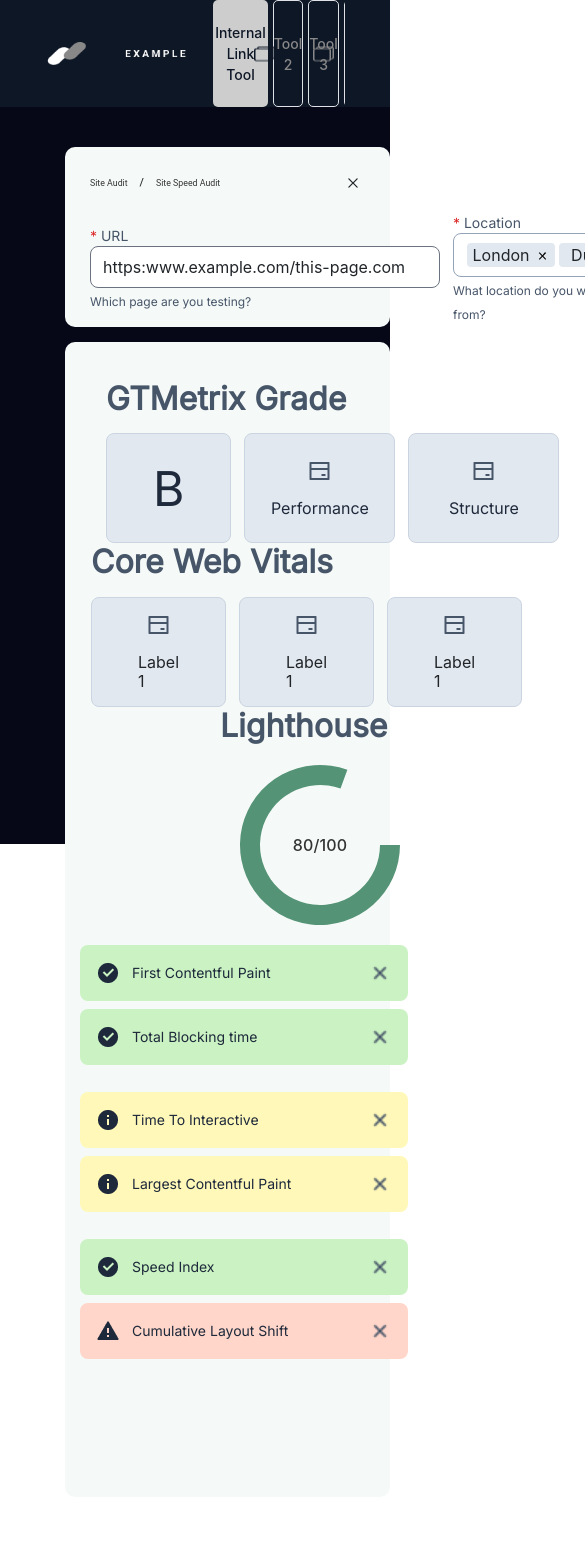
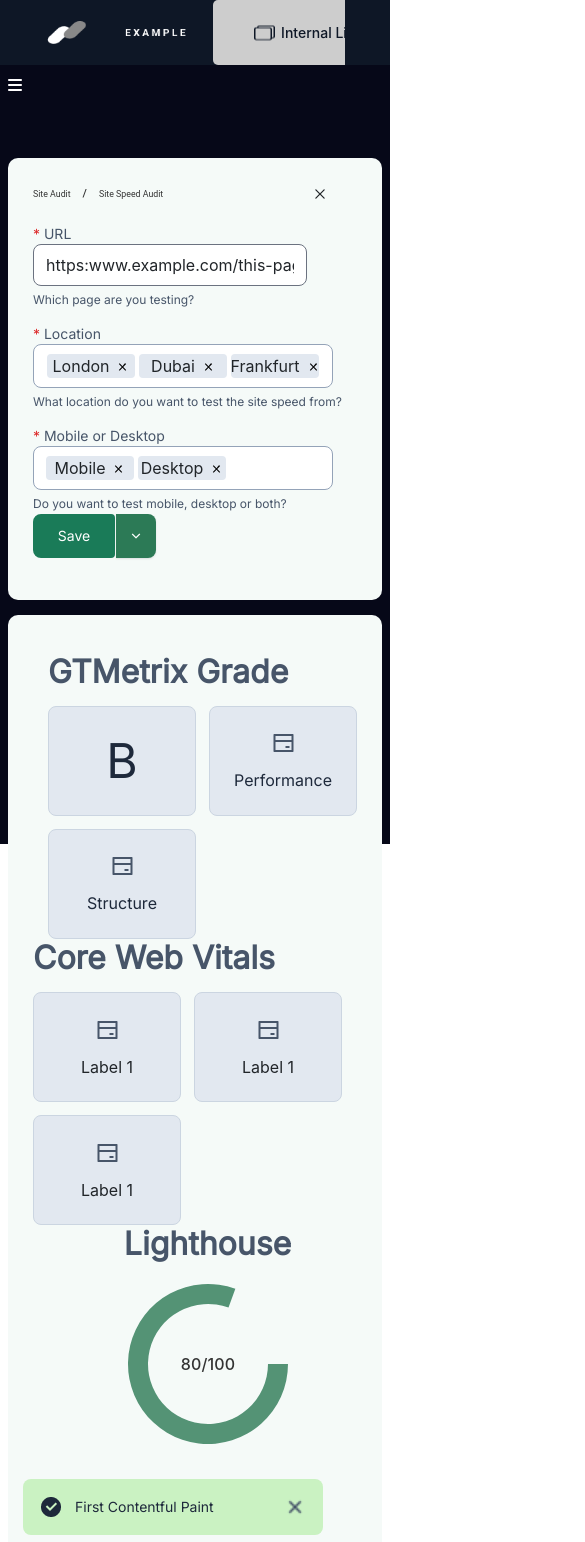
Before and after one commit to MamtazDev/ExampleDarkMode, a React (Vite) app: page / in a window 390 px wide. Shown: the top 1542 px of the page, 585 px wide, since content can reach past the window. Before the commit the page ends 1499 px from the top, so only its background shows below. Built offline with nearby package versions, Linux system fonts and the light colour scheme.

Commit message:
responsive css add

```diff
--- a/index.html
+++ b/index.html
@@ -10,14 +10,9 @@
     integrity="sha384-Gn5384xqQ1aoWXA+058RXPxPg6fy4IWvTNh0E263XmFcJlSAwiGgFAW/dAiS6JXm" crossorigin="anonymous">
   <link href="https://cdnjs.cloudflare.com/ajax/libs/flowbite/1.8.1/flowbite.min.css" rel="stylesheet" />
   <link rel="stylesheet" href="https://fonts.googleapis.com/css?family=Inter&display=swap">
-  <link
-  rel="stylesheet"
-  href="https://cdnjs.cloudflare.com/ajax/libs/font-awesome/6.3.0/css/all.min.css"
-  integrity="sha384-o5gG20XP0zjV+dI2z7RGSzBn6sHaa4/svxM5zl0l1/m6P2lAC3qnLfQT5paI5p2Dj"
-  crossorigin="anonymous"
-/>
-
-
+  <link rel="stylesheet" href="https://cdnjs.cloudflare.com/ajax/libs/font-awesome/6.4.2/css/all.min.css"
+    integrity="sha512-z3gLpd7yknf1YoNbCzqRKc4qyor8gaKU1qmn+CShxbuBusANI9QpRohGBreCFkKxLhei6S9CQXFEbbKuqLg0DA=="
+    crossorigin="anonymous" referrerpolicy="no-referrer" />
 </head>
 
 <body>
--- a/src/App.css
+++ b/src/App.css
@@ -16,61 +16,39 @@ tspan {
   letter-spacing: 0.16px;
 }
 
-
-.sidebar_responsive{
-  max-width: 15% !important;
+.no-scrollbar::-webkit-scrollbar {
+  display: none !important;
 }
 
-.hambarg{
-  display: none;
+.recharts-wrapper {
+  margin: auto !important;
 }
+
 /* header */
-#tools_parent{
+#tools_parent {
 
   max-width: 250px !important;
 }
 
 @media only screen and (max-width: 1024px) {
-  .sidebar_responsive{
-    /* position: absolute;
-    left: -10000px !important; */
-    display: none !important;
-  }
-  .tools_container{
+  .tools_container {
     overflow-x: scroll !important;
   }
-  .hambarg{
-    display: block;
-  }
-  #tools_parent{
+
+
+  #tools_parent {
     width: 250px !important;
   }
-  .tools_container{
+
+  .tools_container {
     overflow-x: scroll !important;
   }
 }
 
 @media only screen and (max-width: 768px) {
-  .sidebar_responsive{
-    /* position: absolute;
-    left: -10000px !important; */
-    display: none !important;
-  }
-  .tools_container{
+
+  .tools_container {
     overflow-x: scroll !important;
-  }
-  .hambarg{
-    display: block;
-  }
-}
-
-@media only screen and (max-width: 600px) {
-  .sidebar_responsive{
-    position: absolute;
-    left: -10000px !important;
-  }
-  .hambarg{
-    display: block !important;
   }
 
 }
--- a/src/Components/Header/Header.jsx
+++ b/src/Components/Header/Header.jsx
@@ -50,7 +50,7 @@ const Header = () => {
     setHoverIndex(null);
   };
   return (
-    <div className="bg-[#f5faf8] dark:bg-[#0e1726] flex items-center  px-[45px] shadow-md dark:shadow-none">
+    <div className="bg-[#f5faf8] dark:bg-[#0e1726] flex items-center  px-[45px] shadow-md dark:shadow-none overflow-x-scroll no-scrollbar">
       <div>
         <Link to="/">
           <img
@@ -71,7 +71,7 @@ const Header = () => {
               pathname === item.link
                 ? "bg-[#01ab76] dark:bg-[#cdcdcd] border-transparent "
                 : "bg-[#f3f5f8] dark:bg-[#0e1726] border border-[#01ab76]  dark:border-[#888]"
-            }  w-full flex justify-center items-center hover:bg-[#01ab76] hover:dark:bg-[#cdcdcd]  rounded-[5px] border-[2px] `}
+            }  min-w-[250px] flex justify-center items-center hover:bg-[#01ab76] hover:dark:bg-[#cdcdcd]  rounded-[5px] border-[2px] `}
           >
             <Link
               to={item.link}
--- a/src/Components/Outlet/GreenOutlet/Audit.jsx
+++ b/src/Components/Outlet/GreenOutlet/Audit.jsx
@@ -4,14 +4,14 @@ import { RxCross2 } from "react-icons/rx";
 import dropdown from "../../../assets/Images/arrow-down-s-line.png";
 import InputValue from "./InputValue/InputValue";
 import InputValue2 from "./InputValue/InputValue2";
-import "../../../Responsive/Responsive.css"
+import "../../../Responsive/Responsive.css";
 const Audit = () => {
   const initialCityData = ["London", "Dubai", "Frankfurt"];
   const initialCityData1 = ["Mobile", "Desktop"];
 
   return (
-    <div>
-      <div className="mt-10 first_div">
+    <div className="mb-[15px]">
+      <div className="mt-[45px] first_div gap-4 pb-[42px]">
         <div className="text_cross ">
           <div className="site_audit_text flex content-around items-center gap-3">
             <small>Site Audit</small>
@@ -24,7 +24,7 @@ const Audit = () => {
             </p>
           </div>
         </div>
-        <div className="first_section_container">
+        <div className="first_section_container flex-wrap gap-3">
           <div className="main_container ">
             <div className="">
               <p className="url_text">
@@ -60,7 +60,6 @@ const Audit = () => {
             </div>
           </div>
 
-          <div className="">
           <div className="save_btn_container">
             <button className="btn save_btn" type="button">
               Save
@@ -72,7 +71,6 @@ const Audit = () => {
         </div>
       </div>
     </div>
-    </div>
   );
 };
 
--- a/src/Components/Outlet/GreenOutlet/GreenOutlet.css
+++ b/src/Components/Outlet/GreenOutlet/GreenOutlet.css
@@ -1,5 +1,4 @@
 .url_input {
-
     min-width: 350px;
     padding: var(--gap-md, 12px) var(--gap-sm, 8px);
     border-radius: var(--radius-radius-md, 8px) !important;
@@ -37,8 +36,9 @@ button:focus {
     border-radius: 10px;
     background: #F5FAF8;
     max-width: 1525px;
-    height: 180px;
+    /* height: 180px; */
     padding-left: 25px;
+    padding-right: 25px;
 }
 
 .question_page {
@@ -48,6 +48,7 @@ button:focus {
     font-style: normal;
     font-weight: 400;
 }
+
 .url_text {
     overflow: hidden;
     color: var(--colors-neutral-600, #475569);
@@ -61,6 +62,7 @@ button:focus {
 
 .main_container {
     display: flex;
+    flex-wrap: wrap;
     gap: 13px;
     align-items: center;
 }
@@ -87,8 +89,9 @@ button:focus {
     font-weight: 500;
     max-width: 82px;
     height: 44px;
-    border-top-left-radius:8px;
-    border-bottom-left-radius:8px;
+    border-top-left-radius: 8px;
+    border-bottom-left-radius: 8px;
+    width: 82px;
     /* margin-right: 66px; */
     /* margin-top: 29px; */
 
@@ -106,6 +109,7 @@ button:focus {
     border-bottom-right-radius: 8px;
     background: #2C7A56;
     box-shadow: 0px 1px 2px 0px rgba(30, 41, 59, 0.12);
+    width: 40px;
 }
 
 .ml_1 {
@@ -133,7 +137,7 @@ button:focus {
     display: flex;
     gap: 13px;
     align-items: center;
-/* flex-wrap: wrap; */
+    /* flex-wrap: wrap; */
 }
 
 .gmt_heading {
@@ -269,7 +273,7 @@ button:focus {
 /* second section */
 .B_div {
     display: flex;
-    max-width: 151px;
+    width: 148px;
     height: 110px;
     padding: var(--gap-xl, 24px) var(--gap-3lg, 46px);
     flex-direction: column;
@@ -384,3 +388,20 @@ button:focus {
     padding: 6px !important;
 }
  */
+
+@media screen and (max-width:667px) {
+    .url_input {
+        min-width: unset !important;
+    }
+
+    .progressbar {
+        padding-left: 0;
+    }
+
+    .tooltip_green,
+    .tooltip_yellow,
+    .tooltip_red {
+        min-width: 300px !important;
+        gap: 10px;
+    }
+}
--- a/src/Components/Outlet/GreenOutlet/ToolTip.jsx
+++ b/src/Components/Outlet/GreenOutlet/ToolTip.jsx
@@ -9,7 +9,7 @@ const ToolTip = () => {
       <div
         className="row"
         style={{
-          width: "672px",
+          maxWidth: "672px",
           marginLeft: "auto",
           marginRight: "auto",
           marginBottom: "19px",
@@ -43,17 +43,6 @@ const ToolTip = () => {
             </span>
           </button>
         </div>
-      </div>
-      {/* second row design */}
-      <div
-        className="row"
-        style={{
-          width: "672px",
-          marginLeft: "auto",
-          marginRight: "auto",
-          marginBottom: "19px",
-        }}
-      >
         <div className="col-lg-6 col-sm-12">
           <button
             type="button"
@@ -82,18 +71,6 @@ const ToolTip = () => {
             </span>
           </button>
         </div>
-      </div>
-
-      {/* third row */}
-      <div
-        className="row"
-        style={{
-          width: "672px",
-          marginLeft: "auto",
-          marginRight: "auto",
-          marginBottom: "19px",
-        }}
-      >
         <div className="col-lg-6 col-sm-12">
           <button
             // data-tooltip-target="tooltip-bottom"
--- a/src/Components/Outlet/GreenOutlet/WebVitals.jsx
+++ b/src/Components/Outlet/GreenOutlet/WebVitals.jsx
@@ -10,11 +10,14 @@ import ApiIntegration from "../ApiIntegration/ApiIntegration";
 const WebVitals = () => {
   return (
     <div className="section2_main">
-      <div style={{ marginTop: "15px" }} className="row section_2_container">
+      <div
+        style={{ marginBottom: "15px" }}
+        className="row mx-0 gy-4 section_2_container"
+      >
         {/* first div */}
-        <div className="col-sm-12 col-lg-4">
+        <div className="col-12 col-lg-4">
           <h2 className="gmt_heading">GTMetrix Grade</h2>
-          <div iv className="gmt_child">
+          <div iv className="gmt_child flex-wrap xl:flex-nowrap">
             <div className="B_div">
               <h1 className="b_text">B</h1>
             </div>
@@ -35,22 +38,22 @@ const WebVitals = () => {
         {/* first div */}
 
         {/* second div */}
-        <div className="col-sm-12 col-lg-4" style={{padding:"0px"}}>
+        <div className="col-12 col-lg-4" style={{ padding: "0px" }}>
           <h2 className="gmt_heading">Core Web Vitals</h2>
-          <div className="gmt_child">
-            <div className="B_div col-sm-12 col-lg-4">
+          <div className="gmt_child flex-wrap xl:flex-nowrap">
+            <div className="B_div ">
               <p>
                 <img src={bankcard} alt="" />
               </p>
               <h1>Label 1</h1>
             </div>
-            <div className="B_div col-sm-12 col-lg-4">
+            <div className="B_div ">
               <p>
                 <img src={bankcard} alt="" />
               </p>
               <h1>Label 1</h1>
             </div>
-            <div className="B_div col-sm-12 col-lg-4">
+            <div className="B_div ">
               <p>
                 <img src={bankcard} alt="" />
               </p>
@@ -59,8 +62,9 @@ const WebVitals = () => {
           </div>
         </div>
         {/* second div */}
-        <div className="col-sm-12 col-lg-4 progressbar">
-          <h2 className="gmt_heading mb-0">Lighthouse</h2>
+        <div className="col-12 col-lg-4 ">
+          <h2 className="gmt_heading mb-0 text-center">Lighthouse</h2>
+
           <Chart />
         </div>
       </div>
--- a/src/Layouts/Main.jsx
+++ b/src/Layouts/Main.jsx
@@ -1,17 +1,37 @@
-import React from "react";
+import React, { useState } from "react";
 import Header from "../Components/Header/Header";
 import Sidebar from "../Components/Sidebar/Sidebar";
 import { Outlet } from "react-router-dom";
 
 const Main = () => {
+  const [open, setOpen] = useState(false);
+  const handleSidebar = () => {
+    setOpen(!open);
+  };
   return (
     <div className="bg-[#1A7B58] dark:bg-[#060818] h-screen relative">
       <Header />
-      <div className="flex">
-        <div className="w-2/12">
-          <Sidebar />
+      <button
+        className="block dark:text-white xl:hidden p-2"
+        onClick={handleSidebar}
+      >
+        {open ? (
+          <i class="fa-solid fa-xmark"></i>
+        ) : (
+          <i class="fa-solid fa-bars"></i>
+        )}
+      </button>
+      <div className="xl:grid grid-cols-6 relative">
+        <div className="">
+          <div
+            className={`absolute top-0 z-50 ${
+              open ? "left-0" : "left-[-325px]"
+            } xl:static xl:pt-[45px] xl:pl-[25px]`}
+          >
+            <Sidebar />
+          </div>
         </div>
-        <div className="w-10/12">
+        <div className="w-full col-span-5 p-2 xl:p-0">
           <Outlet />
         </div>
       </div>
```
Also changed, not shown: src/Components/Outlet/ApiIntegration/ApiIntegration.jsx (+34 -15 lines), src/Components/Sidebar/Sidebar.jsx (+4 -12 lines). Lines whose indentation alone changed are shown as unchanged.
